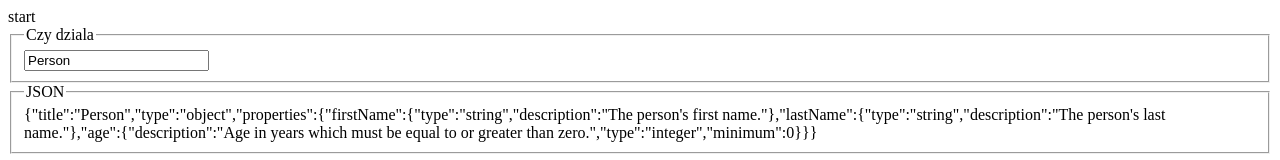
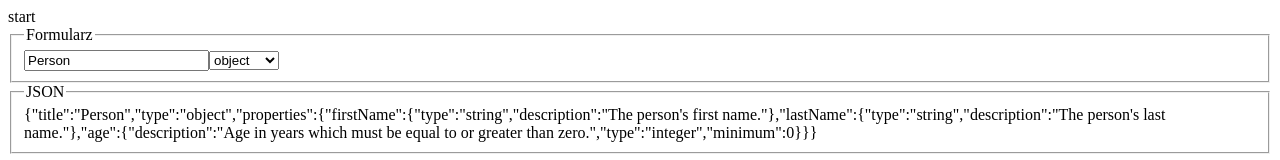
Before and after one commit to witkacpl/jsonschema-builder, a Vue app: page / in a window 1280 px wide. Shown: the top 160 px of the page. Built offline with nearby package versions, Linux system fonts and the light colour scheme.

Commit message:
select chema types

```diff
--- a/src/components/JsonSchemaForm.vue
+++ b/src/components/JsonSchemaForm.vue
@@ -1,14 +1,12 @@
 <template>
   <div>
     <fieldset>
-      <legend>Czy dziala</legend>
+      <legend>Formularz</legend>
 
-      <input v-model="schema.title"></input>
-      <!--<select v-model="schema.type" >
-		    <option v-for='(n,nr) in mainType'>{{nr}}</option>
-	    </select>
-      -->
-
+      <input v-model="schema.title">
+      <select v-model="schema.type">
+        <option v-for="stype in schemaTypes" :key="stype">{{stype}}</option>
+      </select>
     </fieldset>
   </div>
 </template>
@@ -16,12 +14,14 @@
 <script lang="ts">
 import Vue from 'vue';
 export default Vue.extend({
+  data() {
+    return {
+      schemaTypes: ['string', 'number', 'object', 'array', 'boolean', 'null']
+    };
+  },
   props: {
     schema: Object
   },
-  //data:{
-  //  mainType=['string', 'number']
- // },
   computed: {}
 });
 </script>
```
